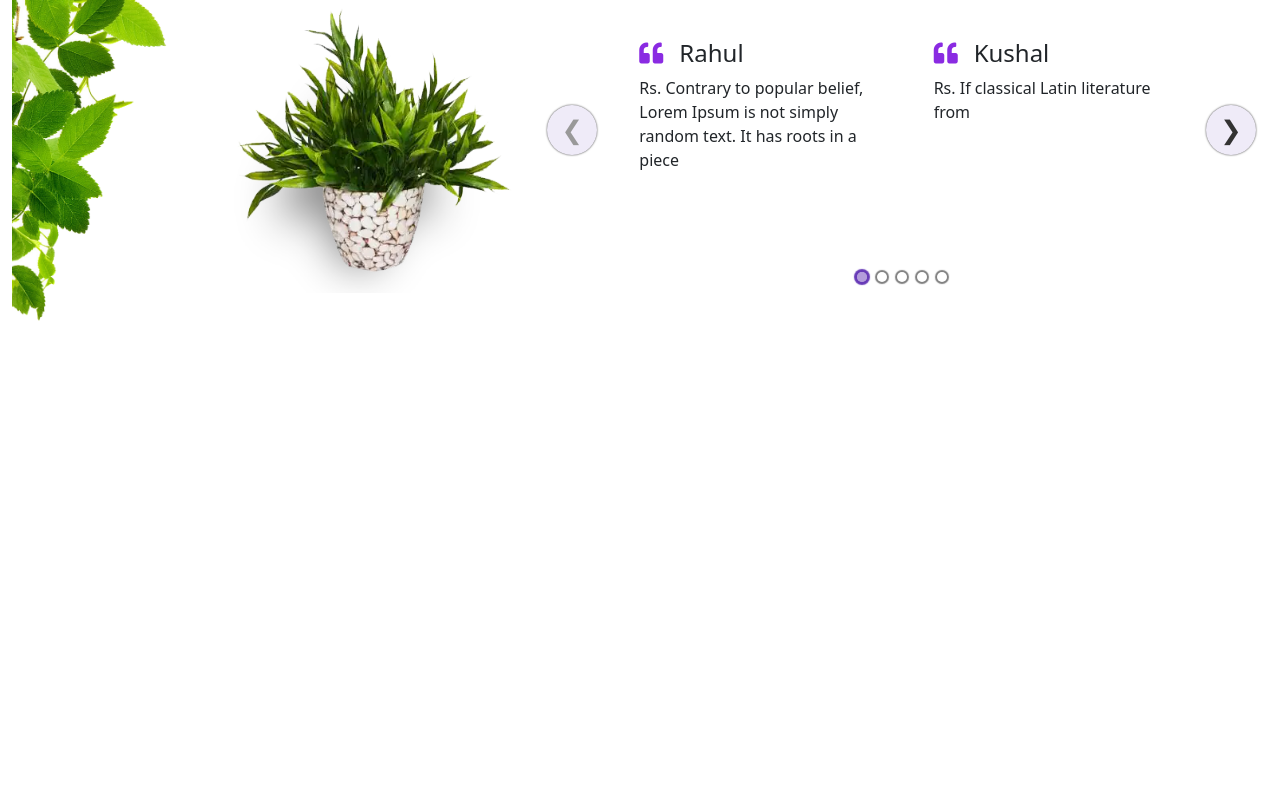
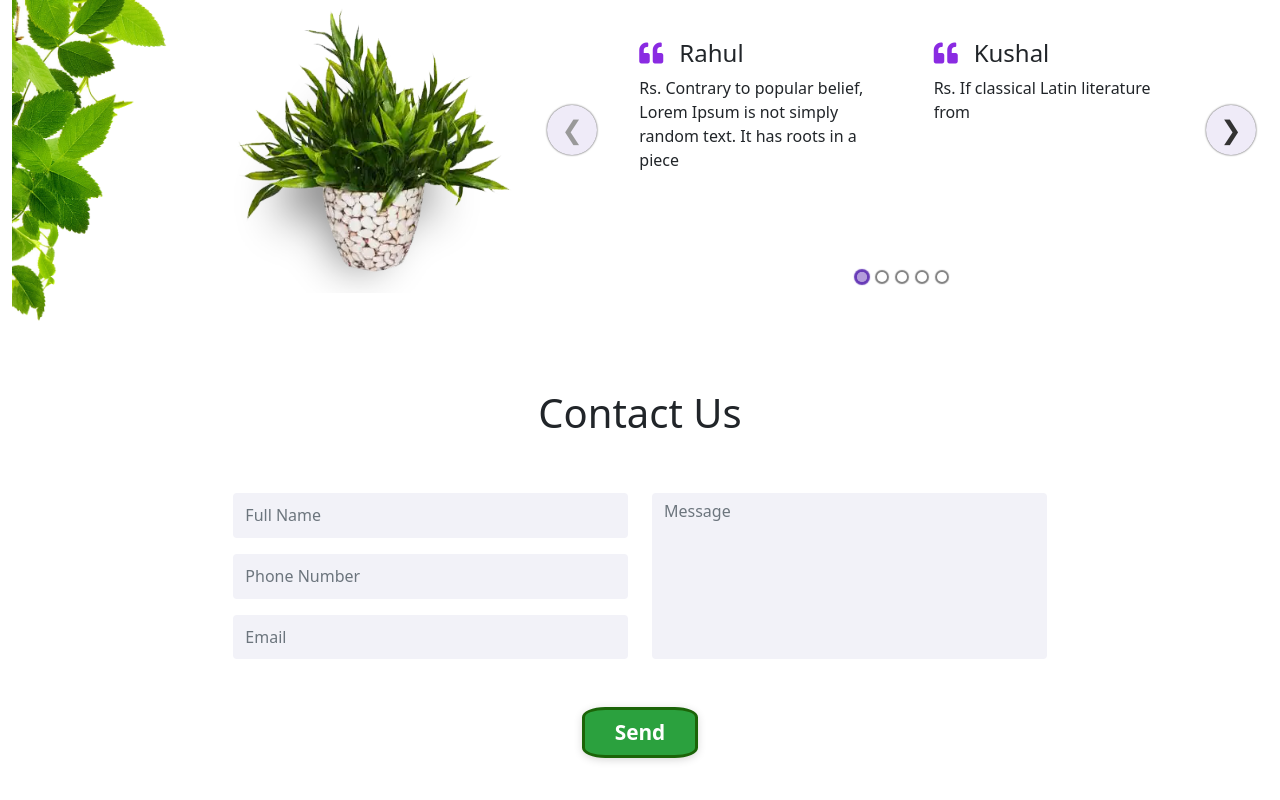
Before and after one commit to rahul7007/Nursery, a React (Create React App) app in the folder client/: page / in a window 1280 px wide. Shown: the part 1183-1983 px from the top of the page. Before the commit the page ends 1524 px from the top, so only its background shows below. Built offline with nearby package versions, Linux system fonts and the light colour scheme.

Commit message:
Contact form added

```diff
--- a/client/src/components/App.js
+++ b/client/src/components/App.js
@@ -141,6 +141,34 @@ const App = () => {
           </div>
         </div>
       </section>
+      <section id="contact" className="py-5">
+        <h1 className="text-center">Contact Us</h1>
+        <div className="container-fluid">
+          <div className="row justify-content-md-center">
+            <div className="col-lg-4 col-md-4">
+              <form className="pt-5">
+                <div class="mb-3">
+                  <input type="text" class="form-control" id="exampleInputEmail1" aria-describedby="emailHelp" placeholder="Full Name" />
+                </div>
+                <div class="mb-3">
+                  <input type="text" class="form-control" id="exampleInputPassword1" placeholder="Phone Number" autoComplete="off" />
+                </div>
+                <div class="mb-3">
+                  <input type="email" class="form-control" id="exampleEmail" placeholder="Email" />
+                </div>
+              </form>
+            </div>
+            <div className="col-lg-4 col-md-4">
+              <div class="py-5">
+                <textarea className="form-control dynamicHeight" placeholder="Message" id="floatingTextarea"></textarea>
+              </div>
+            </div>
+          </div>
+          <div className="text-center">
+            <button type="submit" class="btn btn-primary mx-auto __main-btn">Send</button>
+          </div>
+        </div>
+      </section>
     </div >
   )
 }
--- a/client/src/components/style.css
+++ b/client/src/components/style.css
@@ -157,3 +157,47 @@ code {
   -webkit-transform: scaleX(-1);
   transform: scaleX(-1);
 }
+
+/* contact us */
+.dynamicHeight {
+  min-height: 10.4rem !important;
+}
+
+.form-control:focus {
+  box-shadow: none;
+  background-color: rgb(242, 242, 248);
+}
+
+.form-control {
+  border: none;
+  outline: none;
+  background-color: rgb(242, 242, 248);
+  min-height: 2.8rem;
+}
+
+textarea {
+  resize: none;
+}
+
+.__main-btn {
+  display: inline-block;
+  padding: 0.625rem 1.875rem;
+  line-height: 1.5626rem;
+  background-color: #2ba13e;
+  border: 0.1875rem solid rgb(27, 100, 8);
+  border-radius: 20%;
+  color: rgb(255, 255, 255);
+  font-size: 1.3rem;
+  font-weight: 600;
+  text-transform: capitalize;
+  box-shadow: 0px 2px 10px -1px rgb(0 0 0 / 19%);
+  -webkit-transition: all 0.4s ease-out 0s;
+  -o-transition: all 0.4s ease-out 0s;
+  -moz-transition: all 0.4s ease-out 0s;
+  transition: all 0.4s ease-out 0s;
+}
+
+.__main-btn:hover {
+  background-color: transparent;
+  color: green;
+}
```
